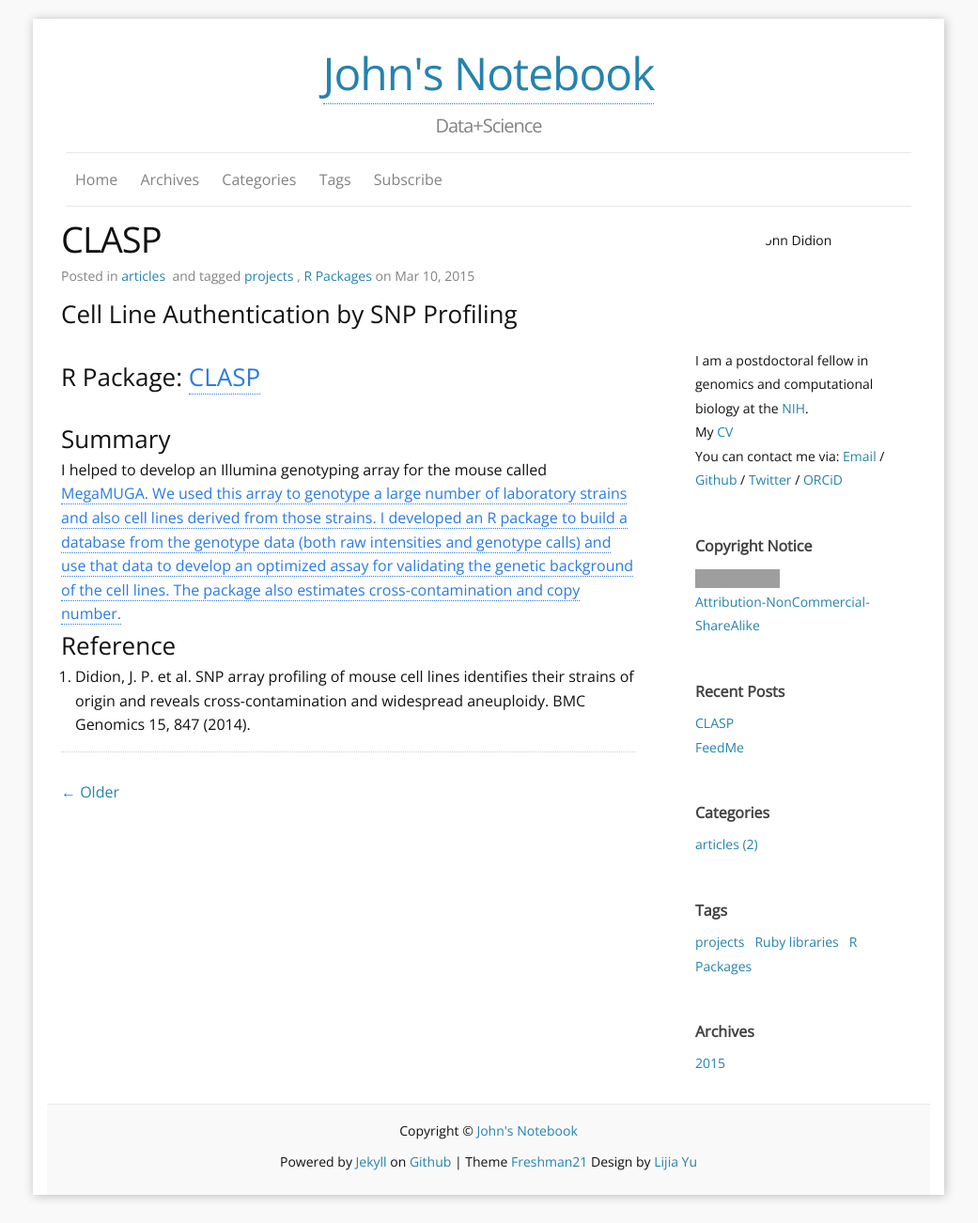
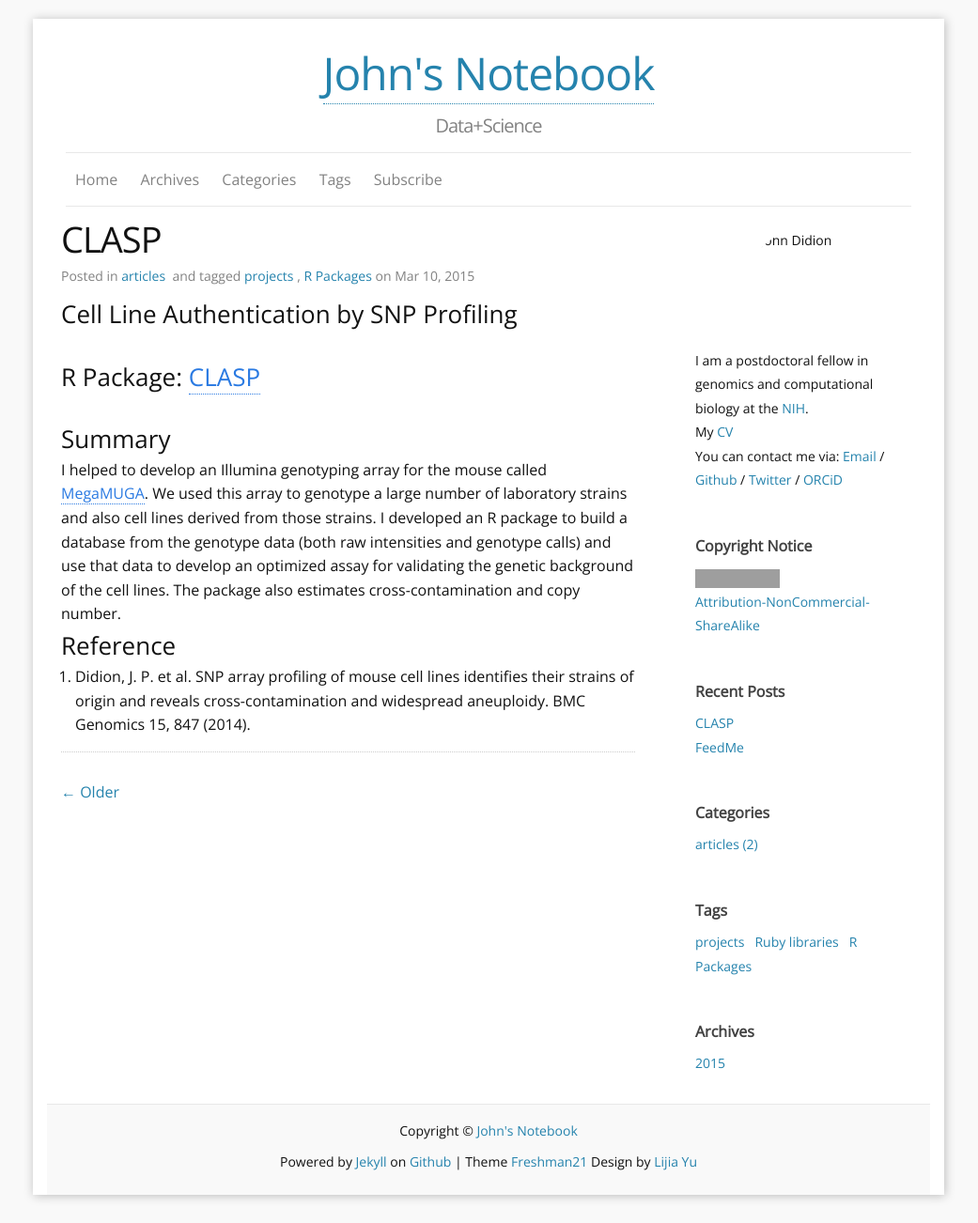
Before and after one commit to jdidion/jdidion.github.io, a Jekyll site: the page built from _posts/2015-03-10-clasp.md, in a window 1280 px wide. Shown: the whole page at 94% size, without its empty margins (120-1161 px from the left). Built offline with Jekyll 4.4.1, drawn with Linux system fonts in a browser that asks for light colours; comment, search, counter and statistics services are not loaded; grey boxes are pictures that could not be loaded.

Commit message:
fix link

```diff
--- a/_posts/2015-03-10-clasp.md
+++ b/_posts/2015-03-10-clasp.md
@@ -20,7 +20,7 @@ tags:
 
 ### Summary
 
-I helped to develop an Illumina genotyping array for the mouse called <a href="http://www.neogen.com/Genomics/pdf/Slicks/MegaMUGAFlyer.pdf">MegaMUGA. We used this array to genotype a large number of laboratory strains and also cell lines derived from those strains. I developed an R package to build a database from the genotype data (both raw intensities and genotype calls) and use that data to develop an optimized assay for validating the genetic background of the cell lines. The package also estimates cross-contamination and copy number.
+I helped to develop an Illumina genotyping array for the mouse called <a href="http://www.neogen.com/Genomics/pdf/Slicks/MegaMUGAFlyer.pdf">MegaMUGA</a>. We used this array to genotype a large number of laboratory strains and also cell lines derived from those strains. I developed an R package to build a database from the genotype data (both raw intensities and genotype calls) and use that data to develop an optimized assay for validating the genetic background of the cell lines. The package also estimates cross-contamination and copy number.
 <br/>
 ### Reference
 
```
